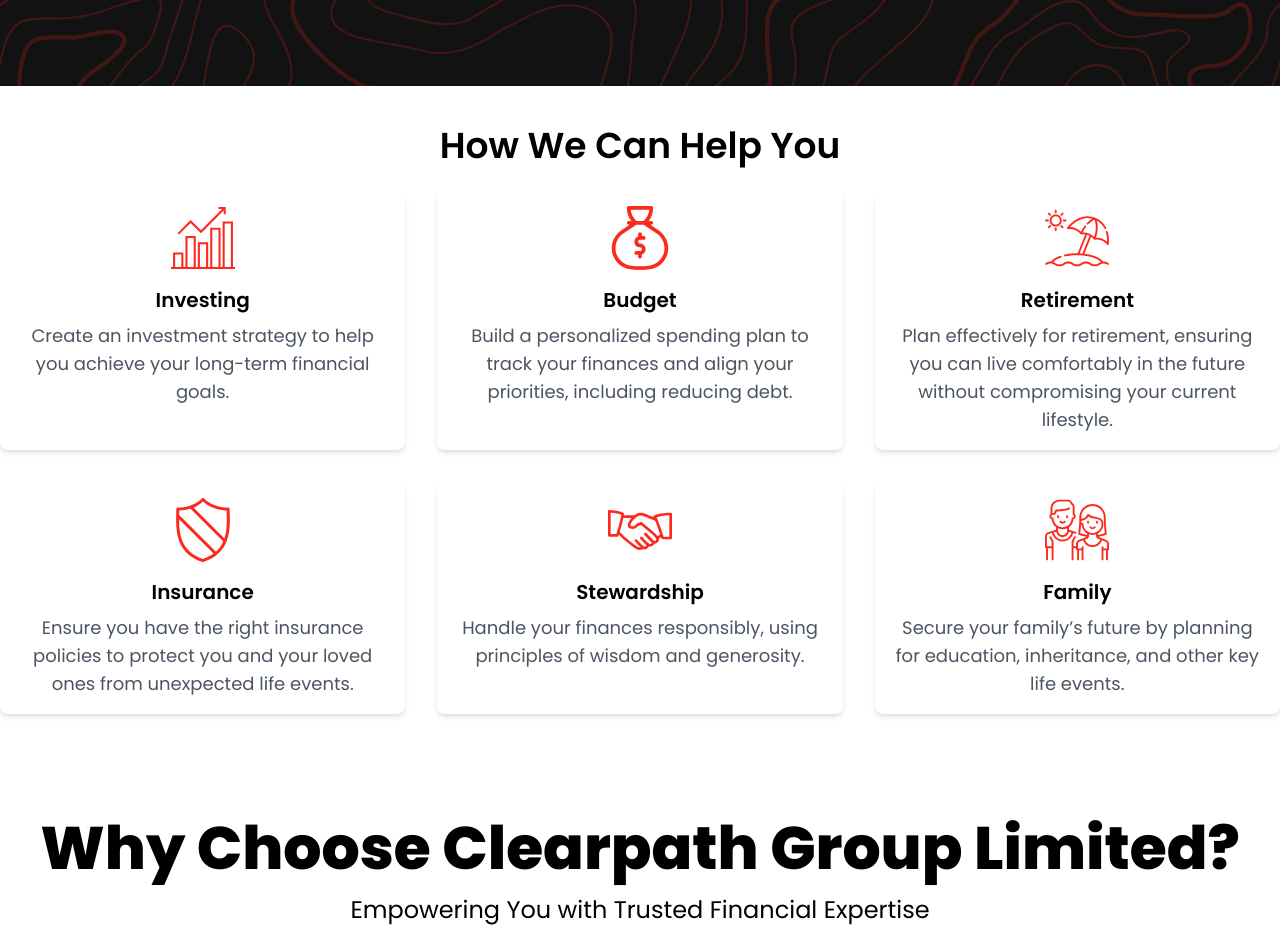
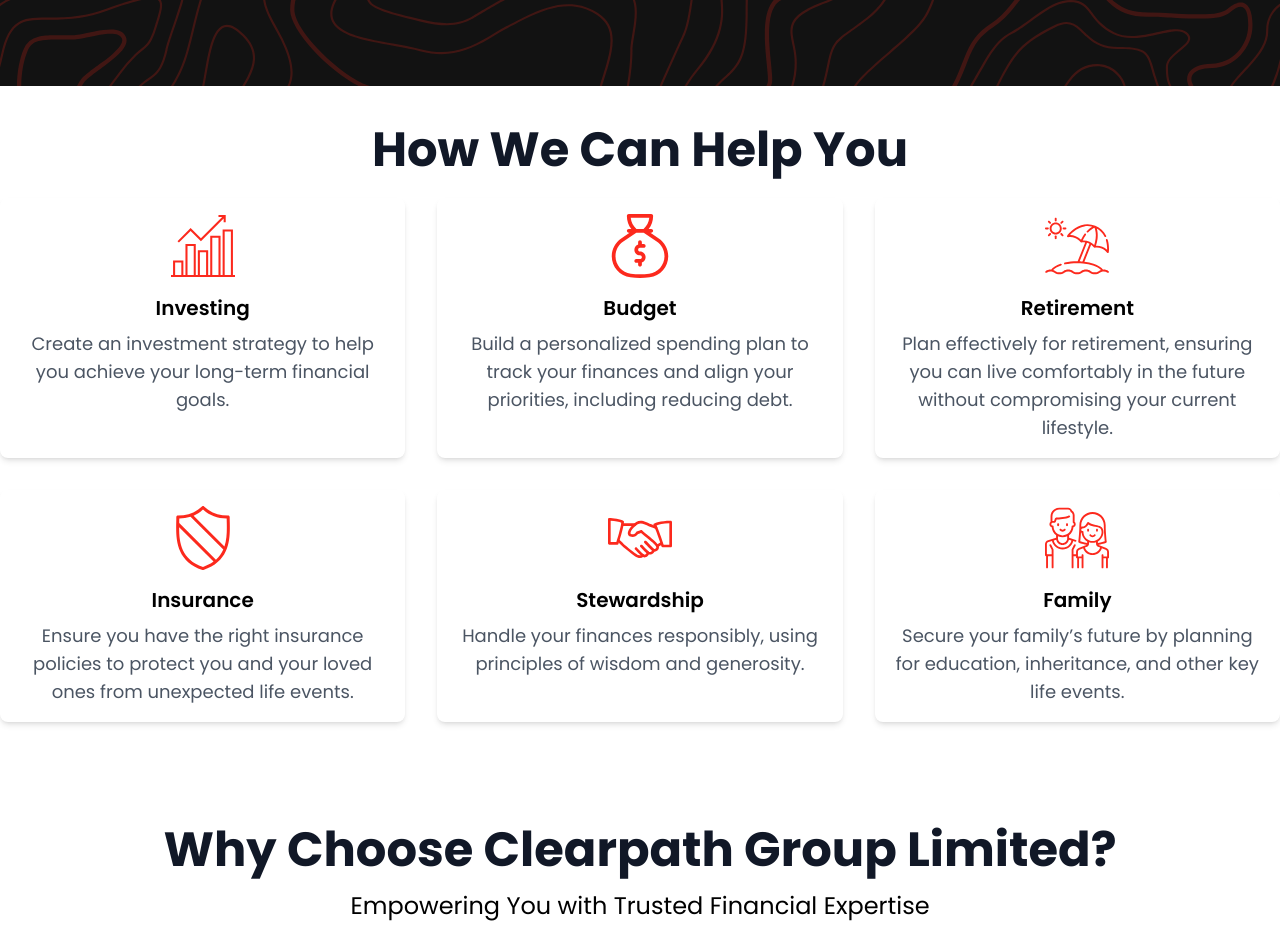
Before and after one commit to qqwrxtr/finance__landing, a React (Create React App) app: page / in a window 1280 px wide. Shown: the part 760-1712 px from the top of the page. Built offline with nearby package versions, Linux system fonts and the light colour scheme.

Commit message:
"Updated font sizes and styles in What_Trade and Why_Trade components"

```diff
--- a/src/components/What_Trade/What_Trade.jsx
+++ b/src/components/What_Trade/What_Trade.jsx
@@ -49,7 +49,7 @@
     return (
         <div className="what_help flex py-10 w-full justify-center text-center px-2 md:px-6 lg:px-8 xl:px-0">
             <div className="items-center max-w-screen-xl flex flex-col">
-                <div className="title text-3xl sm:text-4xl md:text-4xl font-semibold mb-6">
+                <div className="title text-2xl sm:text-3xl md:text-4xl lg:text-5xl font-bold text-gray-900 mb-6">
                     <p>How We Can Help You</p>
                 </div>
                 <div className="help__info grid grid-cols-1 sm:grid-cols-2 md:grid-cols-3 gap-8 px-4 md:px-0 ">
--- a/src/components/Why_Trade/Why_Trade.jsx
+++ b/src/components/Why_Trade/Why_Trade.jsx
@@ -3,7 +3,7 @@
         <div className="why_choose_us py-10 sm:py-16 text-black">
             <div className="max-w-screen-xl mx-auto px-6 lg:px-8 xl:px-0">
                 <div className="title text-center mb-8">
-                    <h2 className="text-3xl sm:text-4xl md:text-5xl lg:text-6xl font-extrabold ">
+                    <h2 className="text-2xl sm:text-3xl md:text-4xl lg:text-5xl font-bold text-gray-900">
                         Why Choose Clearpath Group Limited?
                     </h2>
                     <p className="mt-4 text-xl sm:text-2xl ">
```
